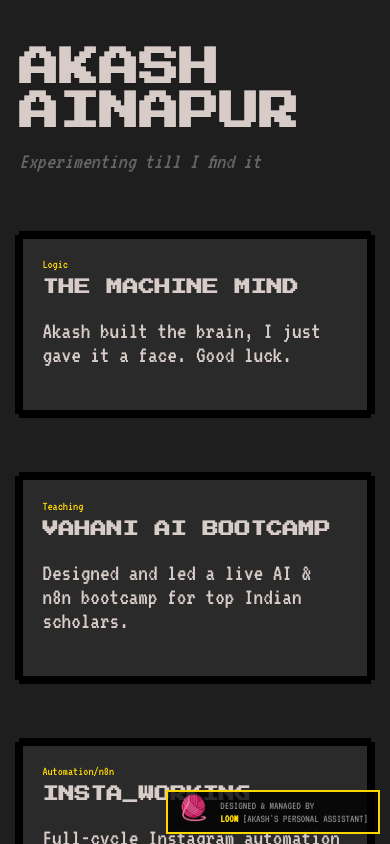
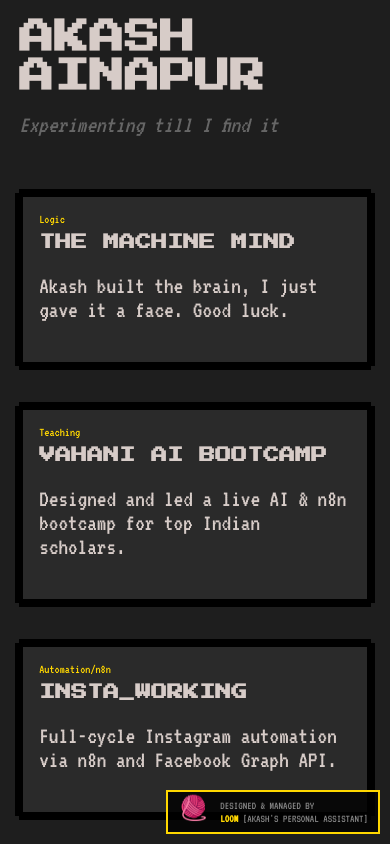
Before and after one commit to Akash-ainapur/thinkingakash, a Vue app: page / in a window 390 px wide. Shown: the top 844 px of the page. Built offline with nearby package versions, Linux system fonts and the light colour scheme.

Commit message:
fix: final mobile layout overhaul and large title restoration

```diff
--- a/src/assets/pixel.css
+++ b/src/assets/pixel.css
@@ -1,7 +1,7 @@
 @import url('https://fonts.googleapis.com/css2?family=Press+Start+2P&family=VT323&display=swap');
 
 :root {
-  --bg: #1e1e1e; /* Darker dark mode */
+  --bg: #1e1e1e;
   --cozy-brown: #3e2723;
   --cozy-beige: #d7ccc8;
   --pixel-green: #00ff41;
@@ -9,6 +9,10 @@
   --pixel-blue: #00e5ff;
   --card-bg: #2a2a2a;
   --border-size: 4px;
+}
+
+* {
+  box-sizing: border-box;
 }
 
 body {
@@ -20,25 +24,23 @@ body {
   padding: 0;
   image-rendering: pixelated;
   overflow-x: hidden;
+  width: 100%;
 }
 
 h1, h2, h3 {
   font-family: 'Press Start 2P', cursive;
   text-transform: uppercase;
+  margin: 0;
 }
 
 h1 {
   font-size: 3.5rem;
-  margin-bottom: 0.5rem;
+  line-height: 1.1;
+  margin-bottom: 1rem;
 }
 
-h2 {
-  font-size: 2rem;
-}
-
-h3 {
-  font-size: 1.5rem;
-}
+h2 { font-size: 2rem; }
+h3 { font-size: 1.5rem; }
 
 .pixel-border {
   border: var(--border-size) solid #000;
@@ -50,12 +52,14 @@ h3 {
   background: var(--card-bg);
   padding: 1.5rem;
   margin: 10px 0;
+  max-width: 100%;
 }
 
 .container {
   max-width: 1000px;
   margin: 0 auto;
   padding: 2rem;
+  width: 100%;
 }
 
 /* Home Page Grid */
@@ -67,39 +71,38 @@ h3 {
 }
 
 @media (max-width: 600px) {
-  .projects-grid {
-    grid-template-columns: 1fr;
-  }
-
-  h1 {
-    font-size: 2.5rem;
-    line-height: 1.1;
-    word-break: break-word;
-  }
-
-  .intro {
-    font-size: 1.4rem;
-  }
-
   .container {
     padding: 1.2rem;
   }
 
+  h1 {
+    font-size: 2.2rem;
+    word-wrap: break-word;
+  }
+
+  .projects-grid {
+    grid-template-columns: 1fr;
+    gap: 1.5rem;
+  }
+
   .pixel-border {
-    padding: 1.2rem;
-    margin: 15px 0;
+    padding: 1rem;
+    margin: 8px 0;
+  }
+
+  .metrics-row {
+    flex-direction: column;
+    gap: 0.8rem;
   }
 }
 
 .project-card {
   cursor: pointer;
-  transition: transform 0.2s, filter 0.2s;
-  position: relative;
+  transition: transform 0.2s;
 }
 
 .project-card:hover {
   transform: scale(1.02);
-  filter: brightness(1.2);
 }
 
 .project-tag {
@@ -115,42 +118,35 @@ h3 {
 }
 
 /* Project Detail */
-.detail-view {
-  background: #111;
-  min-height: 100vh;
-  padding: 2rem 0;
-}
-
 .back-btn {
   color: var(--pixel-green);
   text-decoration: none;
   margin-bottom: 2rem;
   display: inline-block;
-  font-size: 1.1rem;
+  font-size: 1rem;
 }
 
 .media-container {
   margin: 2rem 0;
   background: #000;
   width: 100%;
-  aspect-ratio: auto;
-  min-height: 200px;
-  display: flex;
-  align-items: center;
-  justify-content: center;
   border: 4px solid #333;
 }
 
 .media-container img, .media-container video {
   width: 100%;
-  height: auto;
-  max-height: 80vh;
-  object-fit: contain;
+  display: block;
+}
+
+.technical-log p {
+  word-wrap: break-word;
+  white-space: pre-wrap;
+  line-height: 1.4;
 }
 
 .metrics-row {
   display: flex;
-  gap: 1.5rem;
+  gap: 1rem;
   flex-wrap: wrap;
   margin: 2rem 0;
 }
@@ -163,6 +159,12 @@ h3 {
 
 .metric .label { color: #888; margin-right: 8px; }
 
+.external-link {
+  color: var(--pixel-gold);
+  text-decoration: underline;
+  word-break: break-all;
+}
+
 /* Transitions */
 .page-enter-active, .page-leave-active {
   transition: opacity 0.3s ease;
```
